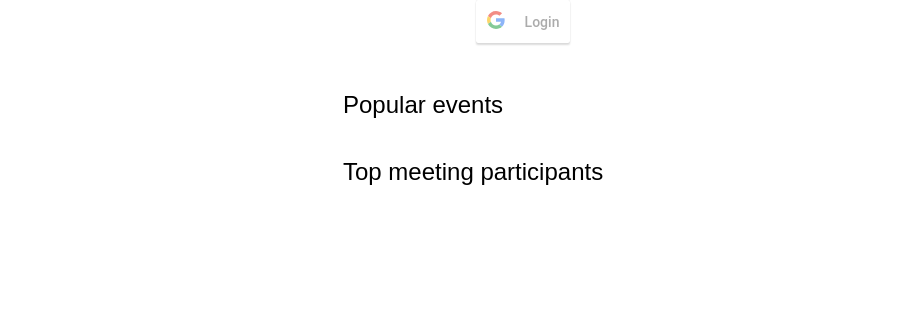
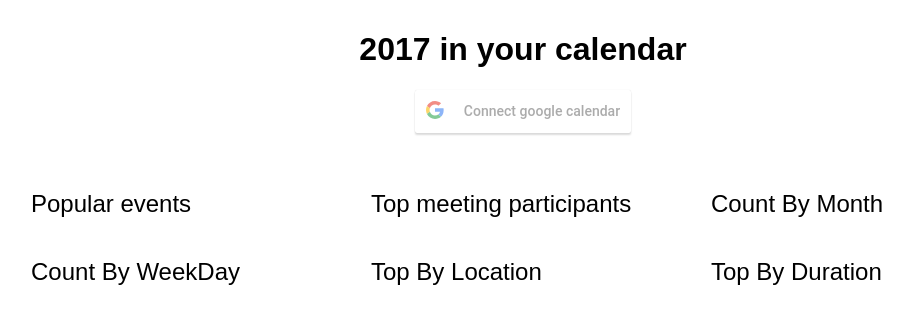
Before and after one commit to IgorDmitriev/calendar-stats, a React (Create React App) app: page / in a window 1280 px wide. Shown: the top 324 px of the page, without its empty margins (117-1030 px from the left). Built offline with nearby package versions, Linux system fonts and the light colour scheme.

Commit message:
Add count by month, date, duation, location

```diff
--- a/package.json
+++ b/package.json
@@ -5,6 +5,7 @@
   "dependencies": {
     "googleapis": "^23.0.0",
     "lodash": "^4.17.4",
+    "moment": "^2.20.1",
     "normalize.css": "^7.0.0",
     "react": "^16.2.0",
     "react-dom": "^16.2.0",
--- a/src/App.css
+++ b/src/App.css
@@ -1,19 +1,22 @@
 .App {
   max-width: 1024px;
-  margin: 0 auto;
+  margin: 10px auto;
   display: flex;
   flex-direction: column;
   align-items: center;
 }
 
+.stats {
+  display: flex;
+  flex-direction: row;
+  flex-wrap: wrap;
+}
+
 .List {
   display: flex;
   flex-direction: column;
-  width: 360px;
-}
-
-.List + .List {
-  margin-top: 20px;
+  width: 300px;
+  margin: 10px 20px;
 }
 
 .List > header {
@@ -38,7 +41,7 @@
 }
 
 .ListItem > .label {
-  width: 310px;
+  width: 250px;
   overflow-wrap: break-word;
 }
 
--- a/src/App.js
+++ b/src/App.js
@@ -5,7 +5,13 @@ import GoogleLogin from 'react-google-login';
 import google from 'googleapis';
 import _ from 'lodash';
 import List from './List';
-import { topBySummary, topAttendees } from './eventsSelectors';
+import {
+  topBySummary,
+  topAttendees,
+  countByDate,
+  topByLocation,
+  countByDuration,
+} from './eventsSelectors';
 
 const CLIENT_ID =
   '1034471881815-lv7d5vaepq8a1eujbbfo831r6a8dgqbc.apps.googleusercontent.com';
@@ -79,14 +85,17 @@ class App extends Component {
 
     return (
       <div className="App">
+        <h1>2017 in your calendar</h1>
+        {email === undefined && (
           <GoogleLogin
             clientId={CLIENT_ID}
             scope={SCOPES}
-          buttonText="Login"
+            buttonText="Connect google calendar"
             onSuccess={response => this.onLoginSuccess(response)}
             offline={false}
             approvalPrompt="force"
           />
+        )}
         <h3>{email && `${email}: ${events.length} events`}</h3>
         <section className="stats">
           <List title="Popular events" items={topBySummary(events)} />
@@ -94,6 +103,10 @@ class App extends Component {
             title="Top meeting participants"
             items={topAttendees(events, email)}
           />
+          <List title="Count By Month" items={countByDate(events, 'MMMM')} />
+          <List title="Count By WeekDay" items={countByDate(events, 'dddd')} />
+          <List title="Top By Location" items={topByLocation(events)} />
+          <List title="Top By Duration" items={countByDuration(events)} />
         </section>
       </div>
     );
--- a/src/eventsSelectors.js
+++ b/src/eventsSelectors.js
@@ -1,7 +1,11 @@
 import _ from 'lodash';
+import moment from 'moment';
+window.moment = moment;
 
 const mapToListItems = (value, key) => ({ label: key, value: value.length });
 const sortItemsDesc = (a, b) => b.value - a.value;
+const sortDates = format => (a, b) =>
+  moment(a.label, format).unix() - moment(b.label, format).unix();
 
 export const topBySummary = (events, limit = 10) => {
   const groupedBySummary = _.groupBy(events, 'summary');
@@ -9,7 +13,16 @@ export const topBySummary = (events, limit = 10) => {
     sortItemsDesc,
   );
 
-  return sortedItems.slice(0, limit - 1);
+  return sortedItems.slice(0, limit);
+};
+export const topByLocation = (events, limit = 10) => {
+  const groupedBySummary = _.groupBy(events, 'location');
+  delete groupedBySummary['undefined'];
+  const sortedItems = _.map(groupedBySummary, mapToListItems).sort(
+    sortItemsDesc,
+  );
+
+  return sortedItems.slice(0, limit);
 };
 
 export const topAttendees = (events, userEmail, limit = 10) =>
@@ -19,4 +32,22 @@ export const topAttendees = (events, userEmail, limit = 10) =>
   )
     .filter(({ label }) => label !== userEmail)
     .sort(sortItemsDesc)
-    .slice(0, limit - 1);
+    .slice(0, limit);
+
+export const countByDate = (events, format) =>
+  _.map(
+    _.groupBy(events, ({ start: { dateTime } }) =>
+      moment(dateTime).format(format),
+    ),
+    mapToListItems,
+  ).sort(sortDates(format));
+
+export const countByDuration = (events, limit = 5) =>
+  _.map(
+    _.groupBy(events, ({ start, end }) =>
+      moment(end.dateTime).diff(start.dateTime, 'minutes'),
+    ),
+    mapToListItems,
+  )
+    .sort(sortItemsDesc)
+    .slice(0, limit);
```
Also changed, not shown: 1 other file (tests, documents, lock files or other folders). Lines whose indentation alone changed are shown as unchanged.
